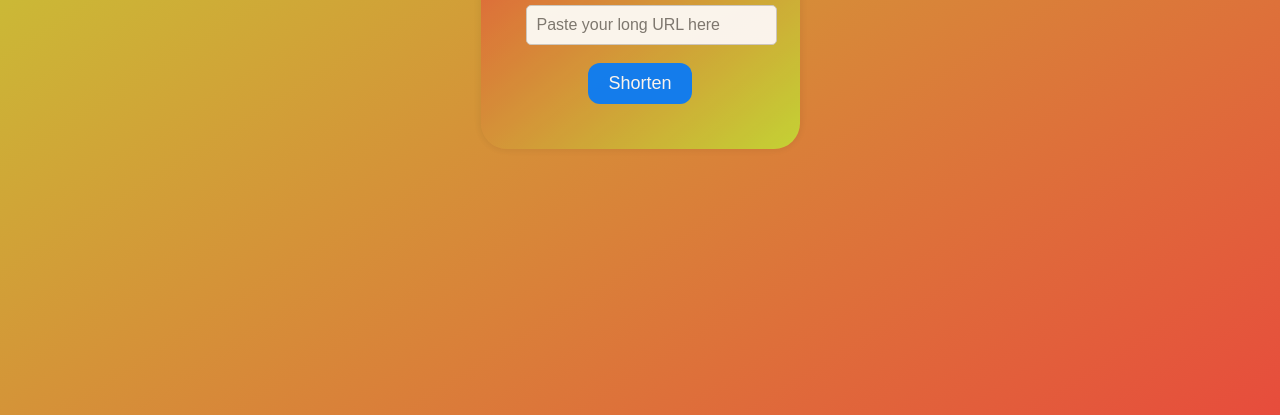
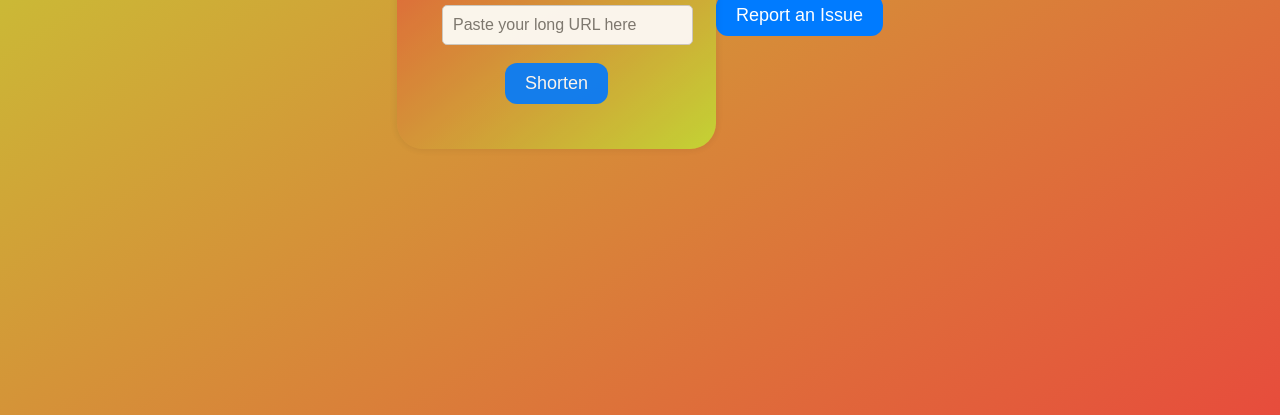
Before and after one commit to adarshkrdubay/cutthelink, a plain HTML site: page index.html in a window 1280 px wide. Shown: the part 385-800 px from the top of the page. Drawn offline with Linux system fonts and the light colour scheme.

Commit message:
Report an Issue button added .

```diff
--- a/index.html
+++ b/index.html
@@ -22,6 +22,13 @@
     </div>
   </div>
 
+
+  <div id="report-issue">
+    <a href="https://github.com/adarshkrdubay/cutthelink/issues" target="_blank">
+      <button>Report an Issue</button>
+    </a>
+  </div>
   <script src="./script.js"></script>
+
 </body>
 </html>
```
